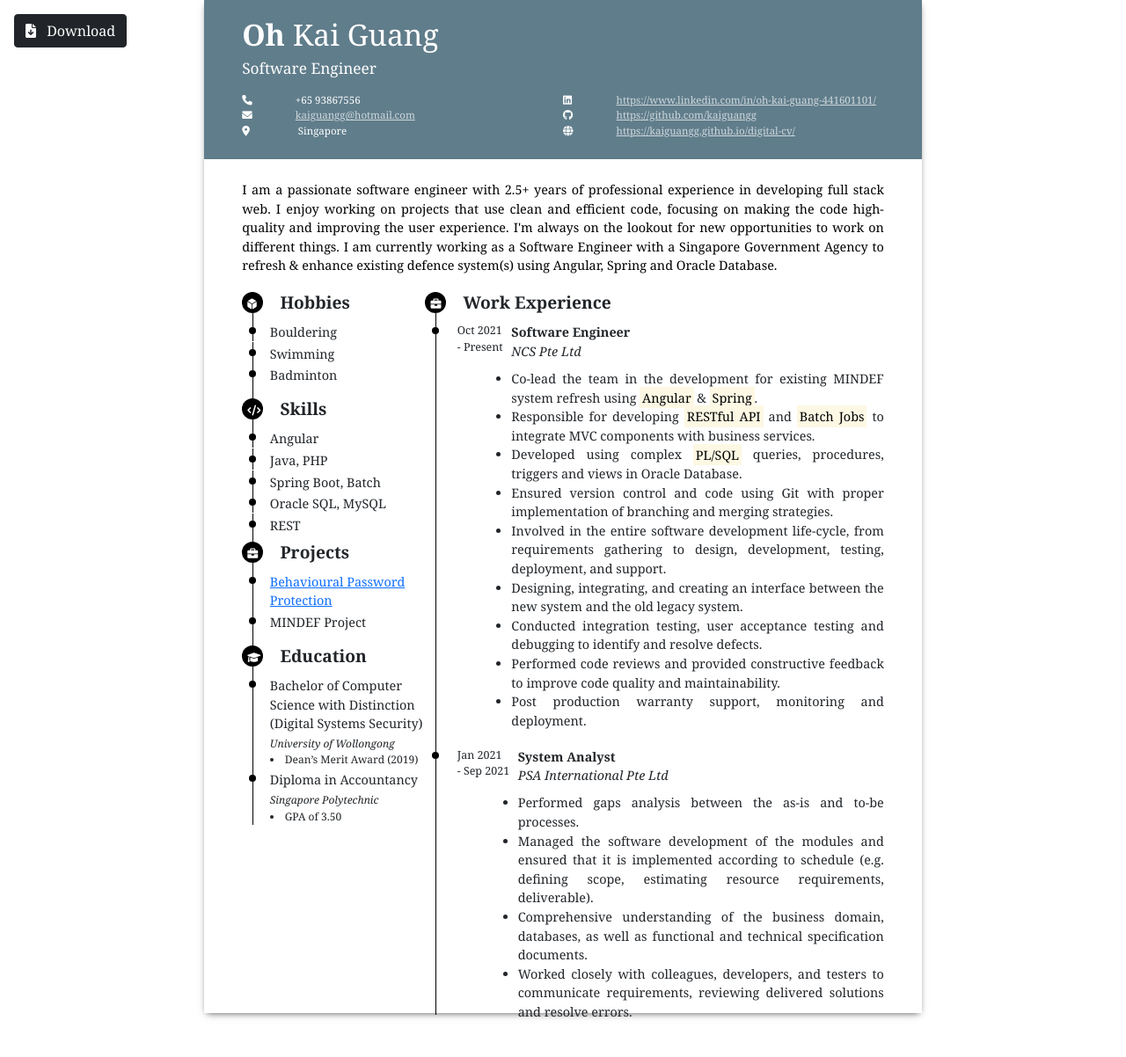
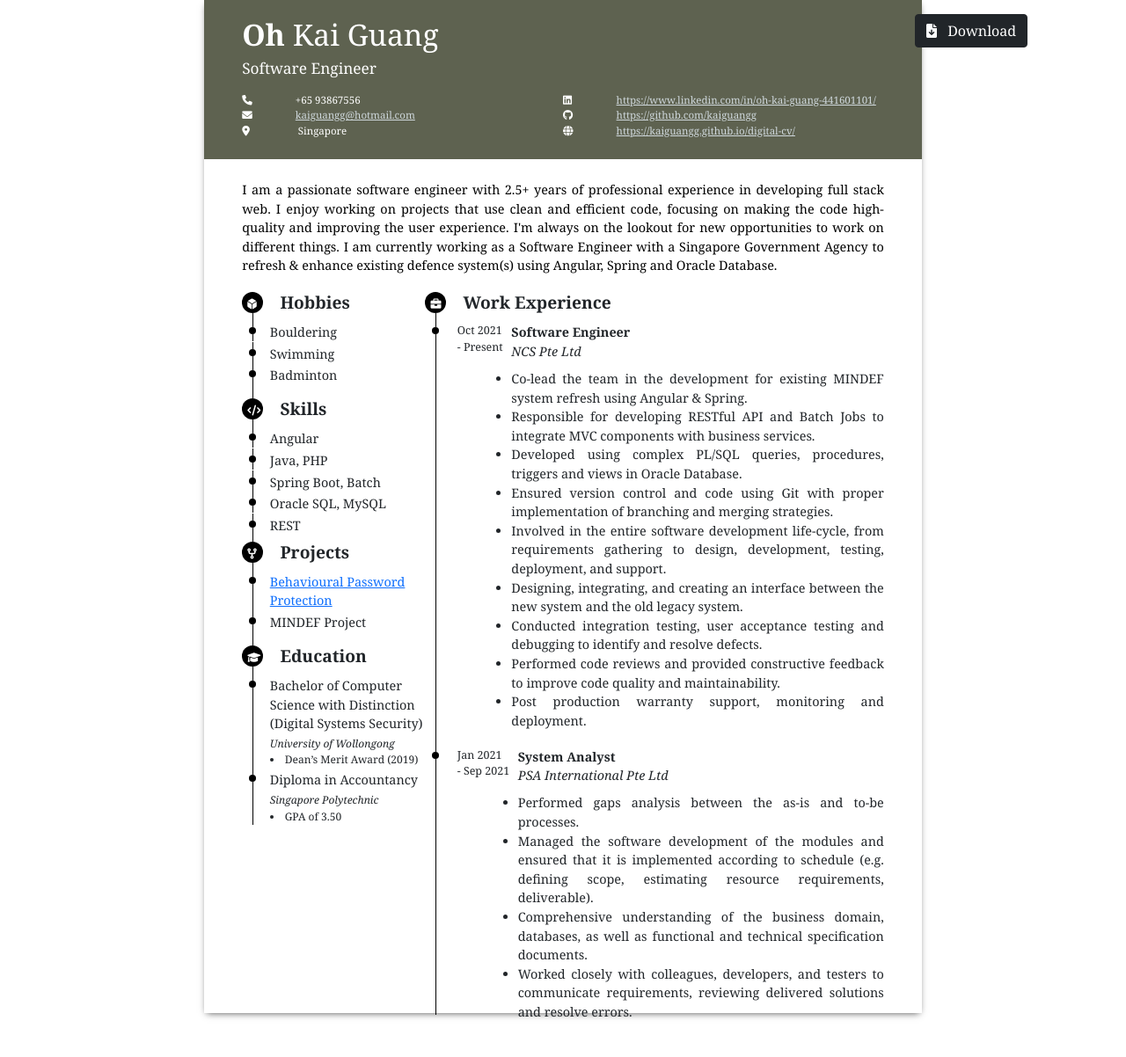
Before and after one commit to kaiguangg/digital-cv, a Jekyll site: the page resume/index.html, which Jekyll copies as it is, in a window 1280 px wide. Shown: the whole page at 88% size. Built offline with Jekyll 4.4.1, drawn with Linux system fonts in a browser that asks for light colours.

Commit message:
Code update

```diff
--- a/resume/index.html
+++ b/resume/index.html
@@ -152,7 +152,7 @@
                     </div>
                     <div class="resume-timeline-container">
                         <div class="resume-timeline-line-container">
-                            <div class="resume-timeline-icon-lg"><i class="fas fa-briefcase text-white"></i></div>
+                            <div class="resume-timeline-icon-lg"><i class="fas fa-code-fork text-white"></i></div>
                             <div class="resume-timeline-line-sm">&nbsp;</div>
                         </div>
                         <div class="resume-timeline-header">Projects</div>
@@ -275,13 +275,13 @@
                                 <div class="resume-timeline-content-description">
                                     <ul>
                                         <li>
-                                            Co-lead the team in the development for existing MINDEF system refresh using <mark>Angular</mark> & <mark>Spring</mark>.
+                                            Co-lead the team in the development for existing MINDEF system refresh using Angular & Spring.
                                         </li>
                                         <li>
-                                            Responsible for developing <mark>RESTful API</mark> and <mark>Batch Jobs</mark> to integrate MVC components with business services.
+                                            Responsible for developing RESTful API and Batch Jobs to integrate MVC components with business services.
                                         </li>
                                         <li>
-                                            Developed using complex <mark>PL/SQL</mark> queries, procedures, triggers and views in Oracle Database.
+                                            Developed using complex PL/SQL queries, procedures, triggers and views in Oracle Database.
                                         </li>
                                         <li>
                                             Ensured version control and code using Git with proper implementation of branching and merging strategies.
--- a/resume/styles.css
+++ b/resume/styles.css
@@ -57,6 +57,7 @@ body {
     position: fixed;
     top: 16px;
     left: 16px;
+    margin-left: 80%;
 }
 
 ul {
@@ -77,7 +78,7 @@ ul {
     display: flex;
     flex-direction: column;
     /* height: 1.8in; */
-    background-color: #607d8b;
+    background-color: #5e6250;
     padding-top: 0.15in;
     padding-right: 0.45in;
     padding-bottom: 0.25in;
```
